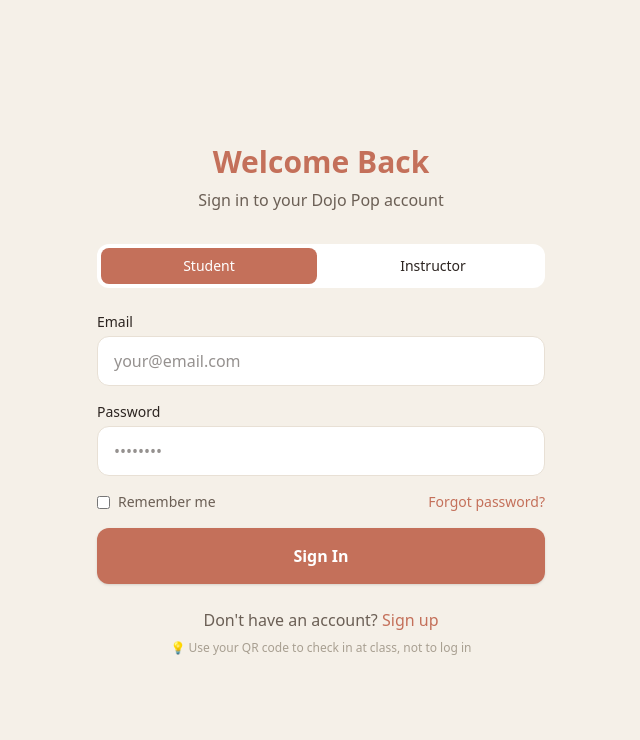
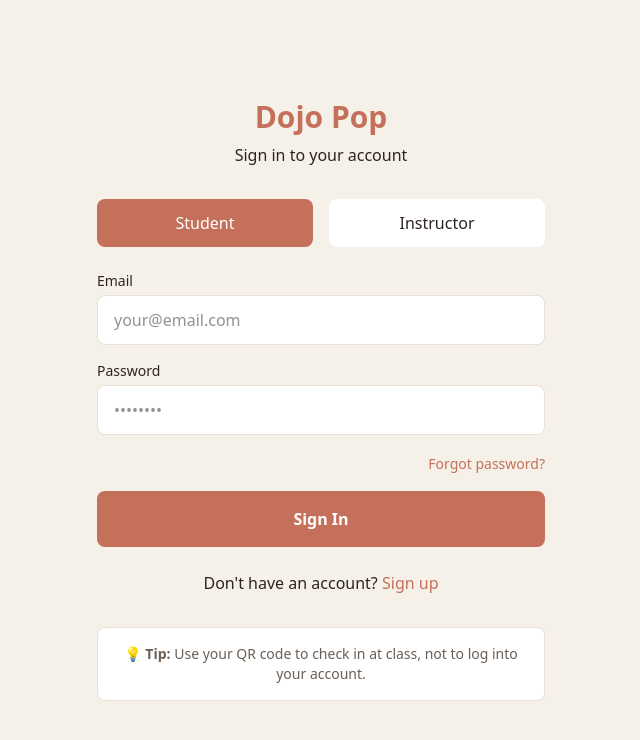
Before and after one commit to Z0rlord/dojopop.xyz, a Next.js app: page /login in a window 1280 px wide. Shown: the top 740 px of the page, without its empty margins (319-959 px from the left). Built offline with nearby package versions, Linux system fonts and the light colour scheme.

Commit message:
Fix login page - use email/password only, add QR code tip

```diff
--- a/src/app/login/page.tsx
+++ b/src/app/login/page.tsx
@@ -6,7 +6,7 @@
 
 export default function LoginPage() {
   const router = useRouter();
-  const [userType, setUserType] = useState<"student" | "instructor">("student");
+  const [activeTab, setActiveTab] = useState<"student" | "instructor">("student");
   const [formData, setFormData] = useState({
     email: "",
     password: "",
@@ -22,7 +22,6 @@
     const result = await signIn("credentials", {
       email: formData.email,
       password: formData.password,
-      userType,
       redirect: false,
     });
 
@@ -30,36 +29,35 @@
       setError("Invalid email or password");
       setLoading(false);
     } else {
-      router.push(userType === "student" ? "/student" : "/instructor");
+      router.push(activeTab === "student" ? "/student" : "/instructor");
     }
   };
 
   return (
-    <div className="min-h-screen bg-background p-6 flex items-center justify-center">
+    <div className="min-h-screen bg-background p-4 flex items-center justify-center">
       <div className="max-w-md w-full">
         <header className="text-center mb-8">
-          <h1 className="text-3xl font-bold text-primary">Welcome Back</h1>
-          <p className="text-muted-foreground mt-2">Sign in to your Dojo Pop account</p>
+          <h1 className="text-3xl font-bold text-primary">Dojo Pop</h1>
+          <p className="text-foreground mt-2">Sign in to your account</p>
         </header>
 
-        {/* User Type Toggle */}
-        <div className="flex gap-2 p-1 bg-surface rounded-xl mb-6">
+        <div className="flex gap-4 mb-6">
           <button
-            onClick={() => setUserType("student")}
-            className={`flex-1 py-2 rounded-lg text-sm font-medium transition ${
-              userType === "student"
+            onClick={() => setActiveTab("student")}
+            className={`flex-1 py-3 rounded-lg transition ${
+              activeTab === "student"
                 ? "bg-primary text-primary-foreground"
-                : "text-foreground hover:bg-background"
+                : "bg-surface text-foreground"
             }`}
           >
             Student
           </button>
           <button
-            onClick={() => setUserType("instructor")}
-            className={`flex-1 py-2 rounded-lg text-sm font-medium transition ${
-              userType === "instructor"
+            onClick={() => setActiveTab("instructor")}
+            className={`flex-1 py-3 rounded-lg transition ${
+              activeTab === "instructor"
                 ? "bg-primary text-primary-foreground"
-                : "text-foreground hover:bg-background"
+                : "bg-surface text-foreground"
             }`}
           >
             Instructor
@@ -67,7 +65,7 @@
         </div>
 
         {error && (
-          <div className="mb-4 p-4 bg-error/10 rounded-xl text-error text-sm">
+          <div className="mb-4 p-4 bg-error/10 rounded-lg text-error">
             {error}
           </div>
         )}
@@ -84,8 +82,8 @@
               onChange={(e) =>
                 setFormData({ ...formData, email: e.target.value })
               }
-              className="w-full px-4 py-3 bg-surface text-surface-foreground rounded-xl border border-surface-border focus:border-primary focus:outline-none focus:ring-2 focus:ring-primary/20 transition"
-              placeholder={userType === "student" ? "your@email.com" : "instructor@dojo.com"}
+              className="w-full px-4 py-3 bg-surface text-surface-foreground rounded-lg border border-surface-border focus:border-primary focus:outline-none"
+              placeholder="your@email.com"
             />
           </div>
 
@@ -100,16 +98,12 @@
               onChange={(e) =>
                 setFormData({ ...formData, password: e.target.value })
               }
-              className="w-full px-4 py-3 bg-surface text-surface-foreground rounded-xl border border-surface-border focus:border-primary focus:outline-none focus:ring-2 focus:ring-primary/20 transition"
+              className="w-full px-4 py-3 bg-surface text-surface-foreground rounded-lg border border-surface-border focus:border-primary focus:outline-none"
               placeholder="••••••••"
             />
           </div>
 
-          <div className="flex items-center justify-between">
-            <label className="flex items-center gap-2 text-sm text-muted-foreground">
-              <input type="checkbox" className="rounded border-surface-border" />
-              Remember me
-            </label>
+          <div className="text-right">
             <a href="/forgot-password" className="text-sm text-primary hover:underline">
               Forgot password?
             </a>
@@ -118,25 +112,26 @@
           <button
             type="submit"
             disabled={loading}
-            className="w-full py-4 bg-primary hover:bg-primary-hover disabled:bg-muted text-primary-foreground rounded-xl font-semibold transition shadow-sm"
+            className="w-full py-4 bg-primary hover:bg-primary-hover disabled:bg-surface rounded-lg font-semibold transition text-primary-foreground"
           >
             {loading ? "Signing in..." : "Sign In"}
           </button>
         </form>
 
-        <div className="mt-6 text-center space-y-2">
-          <p className="text-muted-foreground">
+        <div className="mt-6 text-center">
+          <p className="text-foreground">
             Don&apos;t have an account?{" "}
-            <a href="/signup" className="text-primary hover:underline font-medium">
+            <a href="/signup" className="text-primary hover:underline">
               Sign up
             </a>
           </p>
+        </div>
 
-          {userType === "student" && (
-            <p className="text-xs text-muted">
-              💡 Use your QR code to check in at class, not to log in
-            </p>
-          )}
+        <div className="mt-8 p-4 bg-surface rounded-lg border border-surface-border">
+          <p className="text-sm text-muted-foreground text-center">
+            <strong>💡 Tip:</strong> Use your QR code to check in at class,
+            not to log into your account.
+          </p>
         </div>
       </div>
     </div>
```
